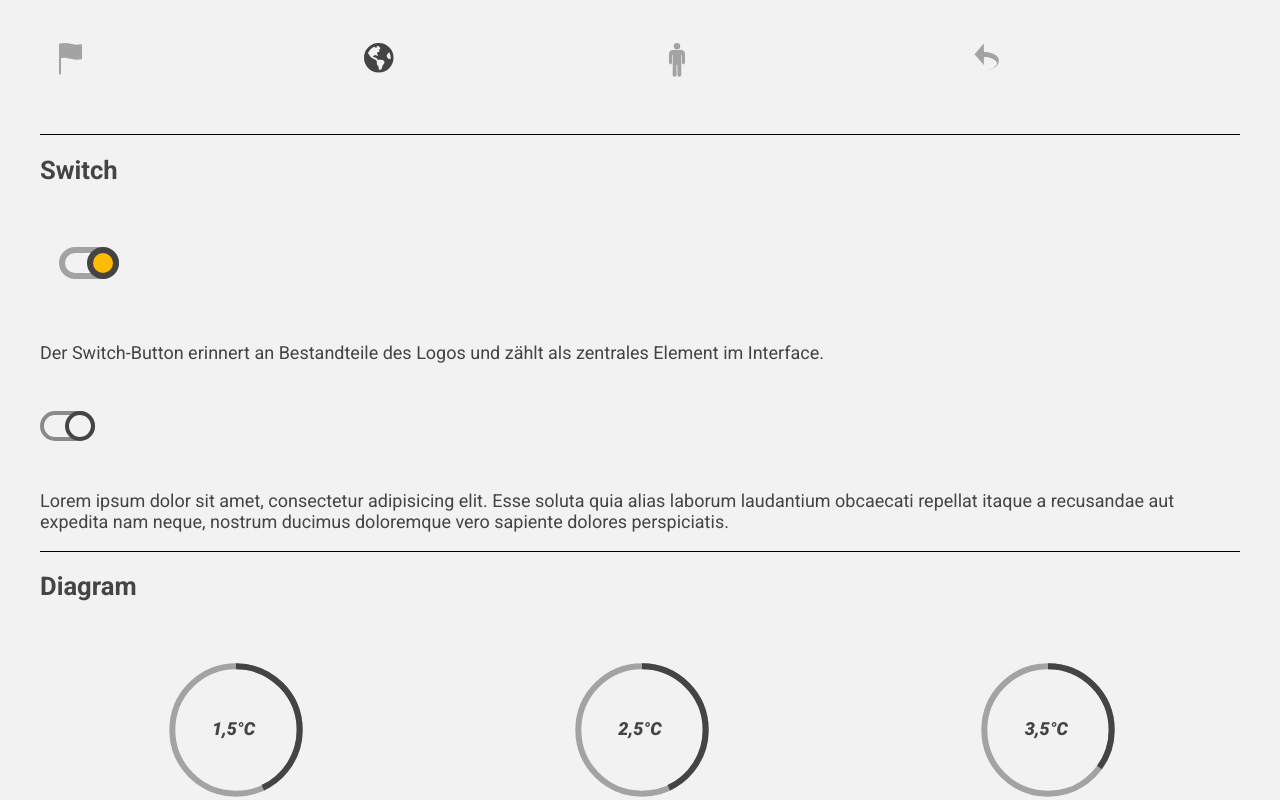
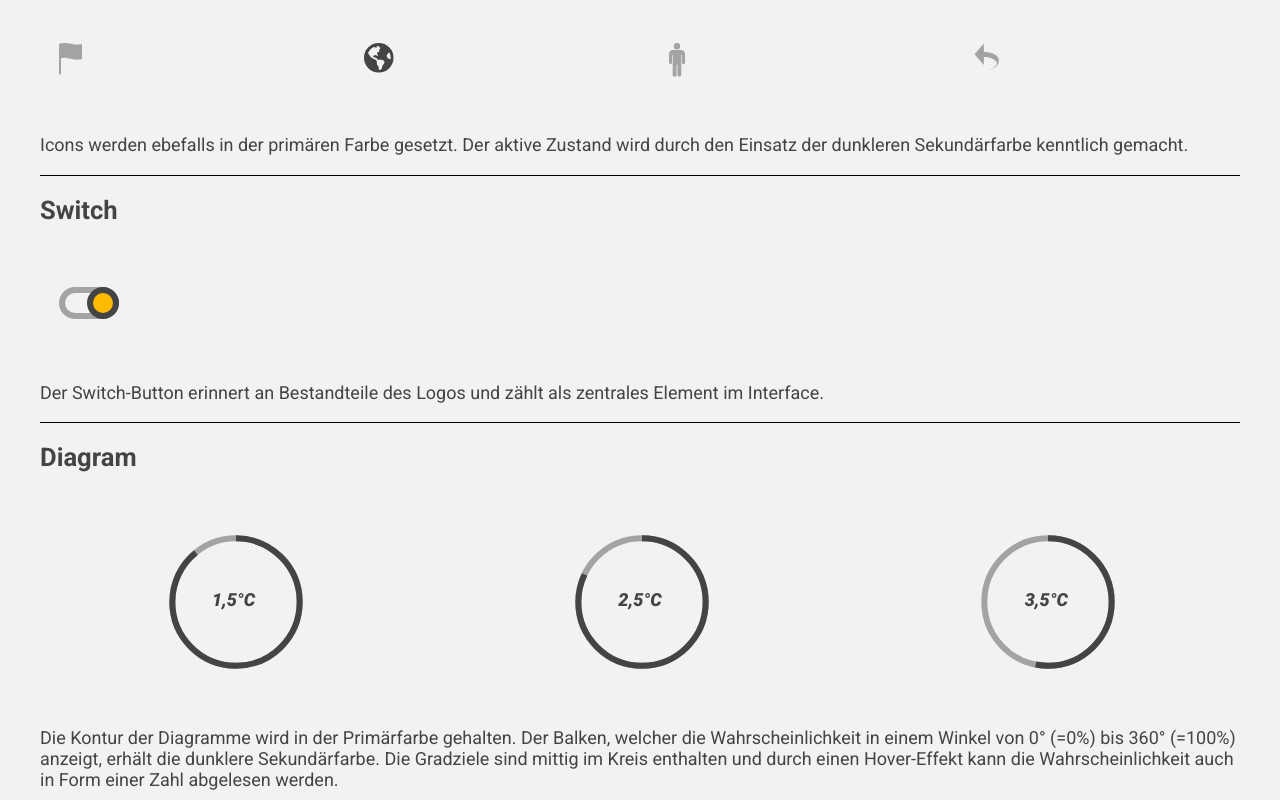
Before and after one commit to flogesell/shutdown, a Vue app in the folder frontend/: page /styleguide in a window 1280 px wide. Shown: the part 1500-2300 px from the top of the page. Built offline with nearby package versions, Linux system fonts and the light colour scheme.

Commit message:
some texting for living styleguide

```diff
--- a/frontend/src/views/Style.vue
+++ b/frontend/src/views/Style.vue
@@ -51,13 +51,12 @@
             <PersonIcon :activated=false class="icons"/>
             <ArrowIcon :activated=false class="icons"/>
           </div>
+          <p>Icons werden ebefalls in der primären Farbe gesetzt. Der aktive Zustand wird durch den Einsatz der dunkleren Sekundärfarbe kenntlich gemacht.</p>
         </li>
         <li id="switch">
           <h2>Switch</h2>
           <div class="flex"><CheckboxMoritz/></div>
           <p>Der Switch-Button erinnert an Bestandteile des Logos und zählt als zentrales Element im Interface.</p>
-          <div class="flex"><Checkbox/></div>
-          <p>Lorem ipsum dolor sit amet, consectetur adipisicing elit. Esse soluta quia alias laborum laudantium obcaecati repellat itaque a recusandae aut expedita nam neque, nostrum ducimus doloremque vero sapiente dolores perspiciatis.</p>
         </li>
         <li id="diagram">
           <h2>Diagram</h2>
@@ -66,7 +65,7 @@
             <Probability-box :percentage='Math.round(Math.random()*100)' :deg="'2,5'"/>
             <Probability-box :percentage='Math.round(Math.random()*100)' :deg="'3,5'"/>
           </div>
-          <p>Lorem ipsum dolor sit amet consectetur adipisicing elit. Qui porro deserunt dolores non, vel asperiores quidem, illo sit fugit molestias beatae obcaecati! Vel velit voluptatem deleniti nisi quis, sit incidunt.</p>
+          <p>Die Kontur der Diagramme wird in der Primärfarbe gehalten. Der Balken, welcher die Wahrscheinlichkeit in einem Winkel von 0° (=0%) bis 360° (=100%) anzeigt, erhält die dunklere Sekundärfarbe. Die Gradziele sind mittig im Kreis enthalten und durch einen Hover-Effekt kann die Wahrscheinlichkeit auch in Form einer Zahl abgelesen werden.</p>
         </li>
         <li id="button">
           <h2>Button</h2>
@@ -80,7 +79,6 @@
 
 <script>
 import CheckboxMoritz from '@/components/buttons/Switch.vue'
-import Checkbox from '@/components/buttons/Checkbox.vue'
 
 import ProbabilityBox from '@/components/probabilityBox.vue'
 
@@ -94,7 +92,6 @@ import Logo from '@/components/Logo.vue'
 export default {
   name: 'App',
   components: {
-    Checkbox,
     CheckboxMoritz,
     ProbabilityBox,
     FlagIcon,
```
